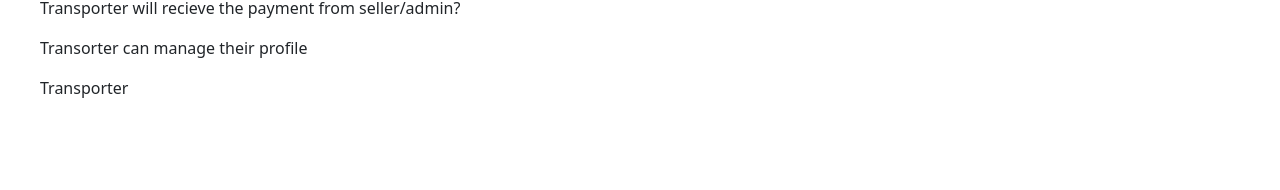
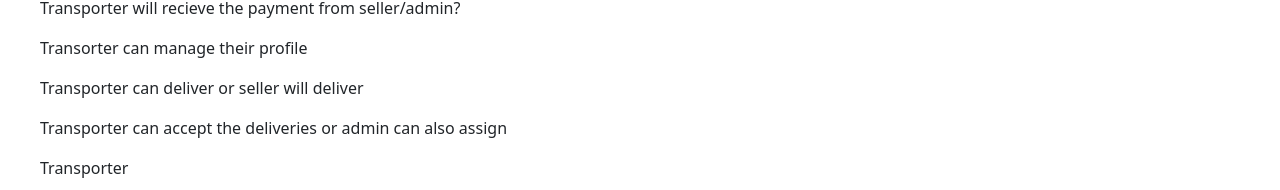
Before and after one commit to GannuNb/rubbermart, a React (Create React App) app in the folder rubberproject/: page /transporter-dashboard in a window 1280 px wide. Shown: the part 484-674 px from the top of the page. Built offline with nearby package versions, Linux system fonts and the light colour scheme; no server answers.

Commit message:
buyersellercommit

```diff
--- a/rubberproject/src/pages/transporter/TransporterDashboard.js
+++ b/rubberproject/src/pages/transporter/TransporterDashboard.js
@@ -12,6 +12,8 @@ function TransporterDashboard() {
       <p>Transporter can also accept or reject the delivery or also self accepting the delivery</p>
       <p>Transporter will recieve the payment from seller/admin?</p>
       <p>Transorter can manage their profile</p>
+      <p>Transporter can  deliver or seller will deliver </p>
+      <p>Transporter can accept the deliveries or admin can also assign</p>
       <p>Transporter</p>
     </div>
   );
```
